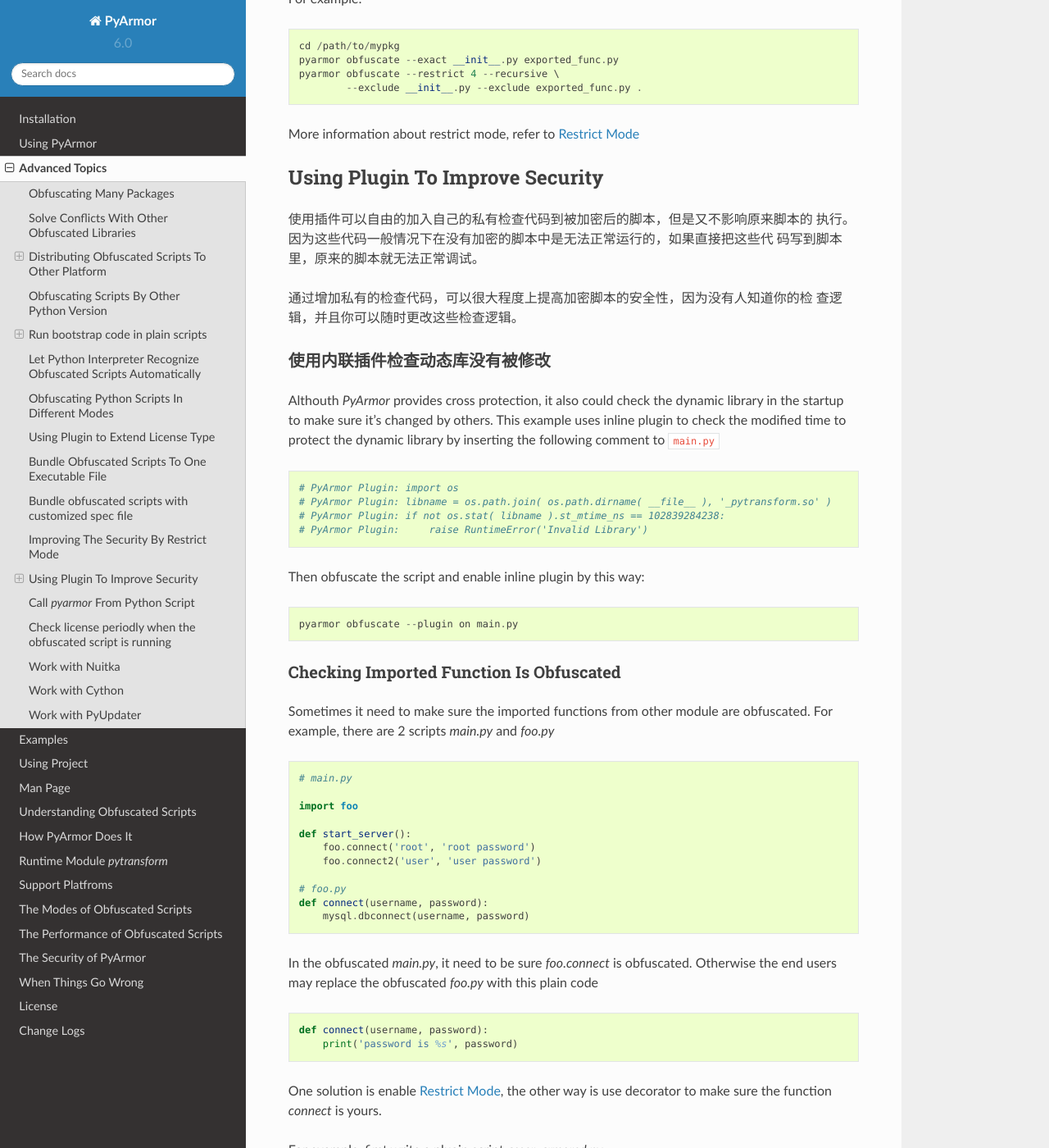
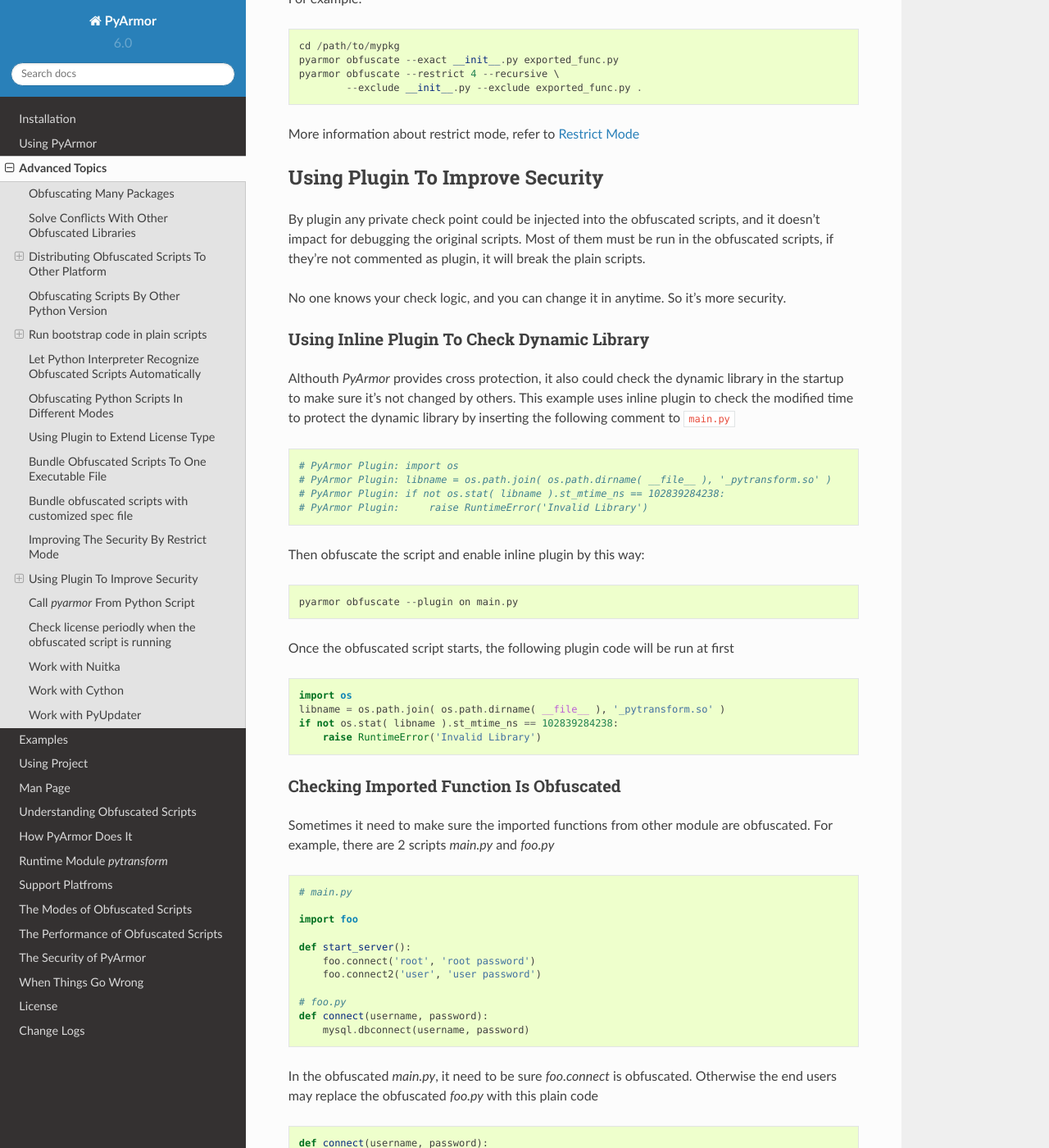
Before and after one commit to dashingsoft/pyarmor, a Sphinx documentation site: the page built from docs/advanced.rst, in a window 1280 px wide and 1400 px high, scrolled down 12752 px. Shown: the whole window at 82% size. Built offline with Sphinx 7.4.7 and the Read the Docs theme 2.0.0, drawn with Linux system fonts in a browser that asks for light colours.

Commit message:
Refine doc

```diff
--- a/docs/advanced.rst
+++ b/docs/advanced.rst
@@ -593,19 +593,19 @@
 Using Plugin To Improve Security
 --------------------------------
 
-使用插件可以自由的加入自己的私有检查代码到被加密后的脚本，但是又不影响原来脚本的
-执行。因为这些代码一般情况下在没有加密的脚本中是无法正常运行的，如果直接把这些代
-码写到脚本里，原来的脚本就无法正常调试。
+By plugin any private check point could be injected into the obfuscated scripts,
+and it doesn't impact for debugging the original scripts. Most of them must be
+run in the obfuscated scripts, if they're not commented as plugin, it will break
+the plain scripts.
 
-通过增加私有的检查代码，可以很大程度上提高加密脚本的安全性，因为没有人知道你的检
-查逻辑，并且你可以随时更改这些检查逻辑。
+No one knows your check logic, and you can change it in anytime. So it's more security.
 
-使用内联插件检查动态库没有被修改
-~~~~~~~~~~~~~~~~~~~~~~~~~~~~~~~~
+Using Inline Plugin To Check Dynamic Library
+~~~~~~~~~~~~~~~~~~~~~~~~~~~~~~~~~~~~~~~~~~~~
 
 Althouth `PyArmor` provides cross protection, it also could check the dynamic
-library in the startup to make sure it's changed by others. This example uses
-inline plugin to check the modified time to protect the dynamic library by
+library in the startup to make sure it's not changed by others. This example
+uses inline plugin to check the modified time to protect the dynamic library by
 inserting the following comment to ``main.py``
 
 .. code:: python
@@ -619,6 +619,15 @@
 
   pyarmor obfuscate --plugin on main.py
 
+Once the obfuscated script starts, the following plugin code will be run at
+first
+
+.. code:: python
+
+  import os
+  libname = os.path.join( os.path.dirname( __file__ ), '_pytransform.so' )
+  if not os.stat( libname ).st_mtime_ns == 102839284238:
+      raise RuntimeError('Invalid Library')
 
 .. _checking imported function is obfuscated:
 
```
